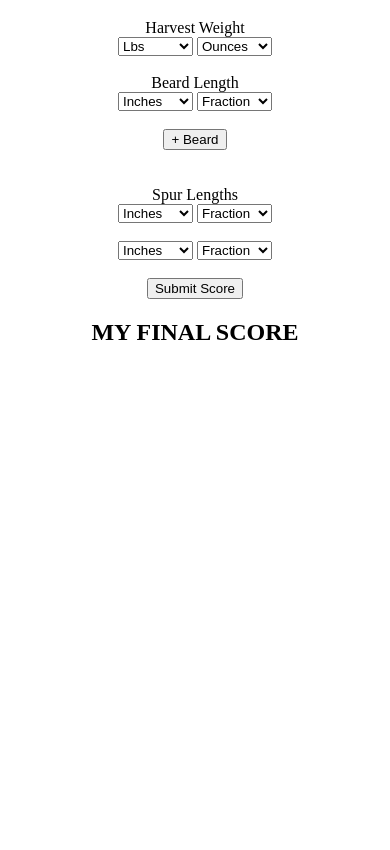
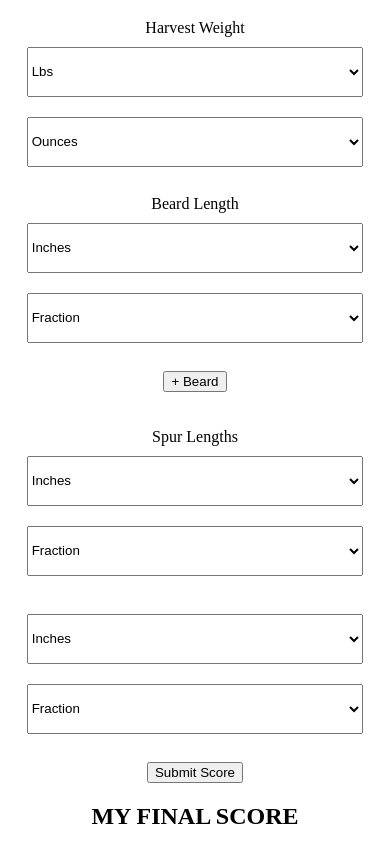
Before and after one commit to jdno7/Turkey-Submit-Score, a plain HTML site: page index.html in a window 390 px wide. Shown: the part 61-911 px from the top of the page. Before the commit the page ends 844 px from the top, so only its background shows below. Drawn offline with nearby package versions, Linux system fonts and the light colour scheme.

Commit message:
media query

```diff
--- a/style.css
+++ b/style.css
@@ -26,5 +26,14 @@ h2{
 }
 
 select{
-    width: 75px;
+    width: 90%;
+    height: 50px;
+    margin: 10px;
+
 }
+
+@media screen and ( max-width: 700px)  {
+    form{
+        width:100%;
+    }
+}
```
